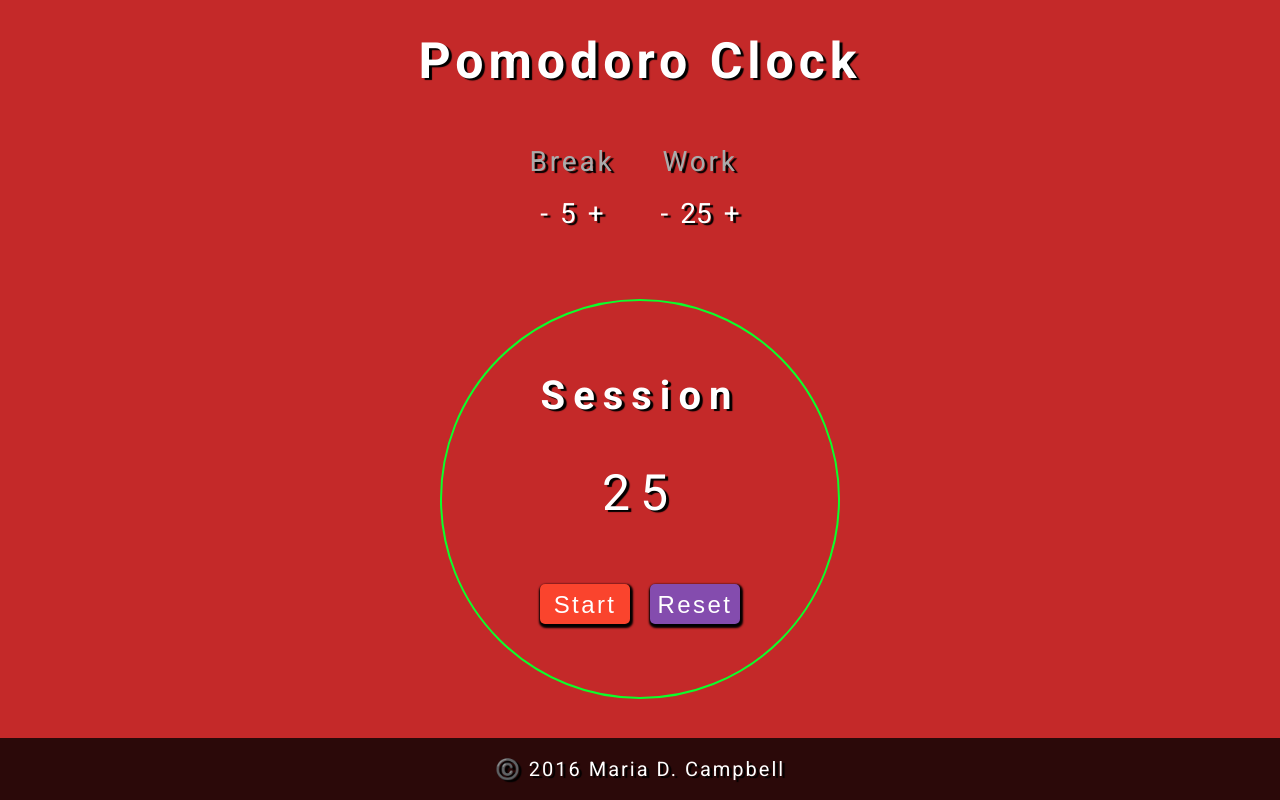
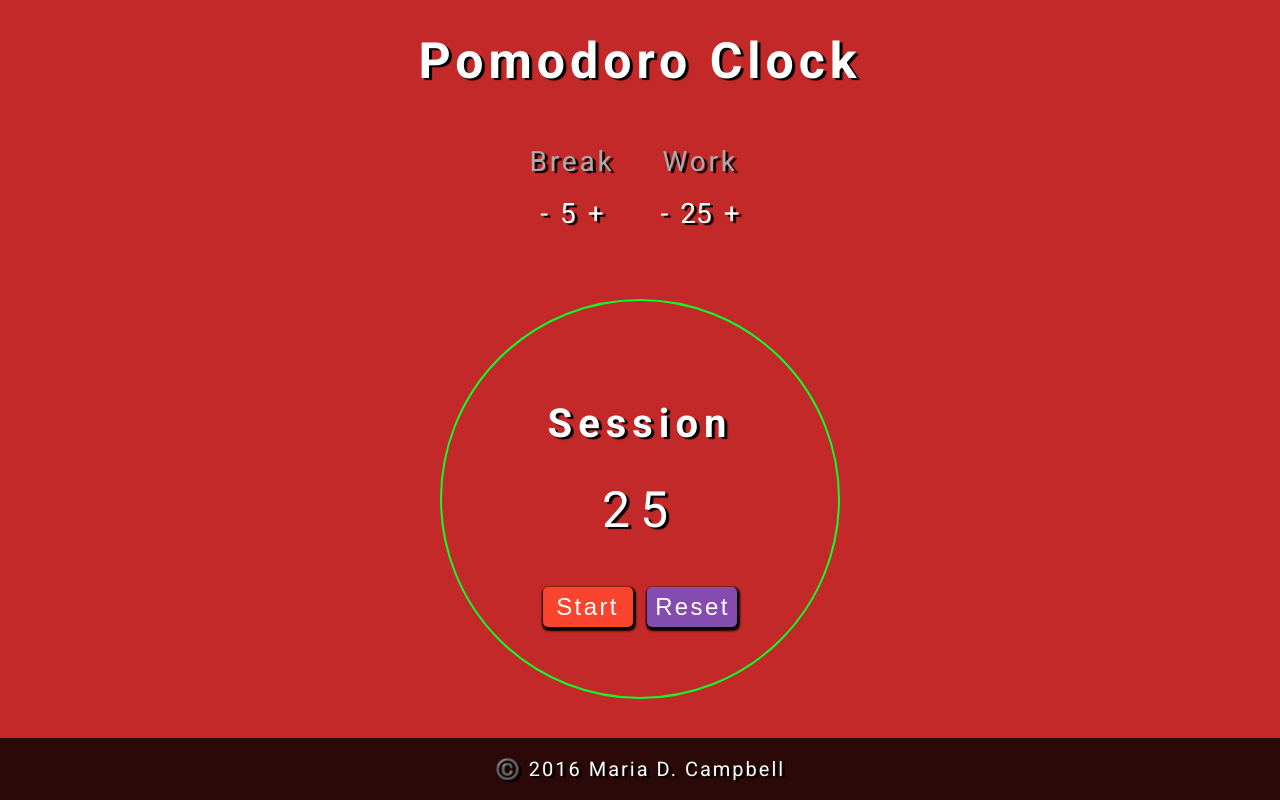
Before and after one commit to nycivicengagementtable/pomodoro-animated-timer, a website built with webpack: page app/index.html in a window 1280 px wide. Built offline with nearby package versions, Linux system fonts and the light colour scheme.

Commit message:
Adjusted timer title and clock font size when user clicks on start button.

```diff
--- a/app/assets/styles/layout/_grid.css
+++ b/app/assets/styles/layout/_grid.css
@@ -3,7 +3,6 @@
 .container {
     width: $full-width;
 }
-
 
 /* column classes */
 
--- a/app/assets/styles/modules/_timercontainer.css
+++ b/app/assets/styles/modules/_timercontainer.css
@@ -22,16 +22,20 @@
     position: relative;
     overflow: hidden;
     border-radius: 50%;
-    font-size: $largeSize;
     height: 100%;
     h2 {
-        margin-top: 16%;
-        font-size: $largeSize;
+        margin-top: 23%;
+        font-size: $midSize;
 		letter-spacing: 0.2em;
 		@media all and (min-width: $breakpointSmall) {
-			letter-spacing: 0.2em;
+			letter-spacing: 0.15em;
+			font-size: $largeSize;
 		}
     }
+}
+
+.timer-title {
+
 }
 
 .timer-filler {
@@ -52,14 +56,15 @@
 }
 
 .timer-clock {
-    margin: 2.5% 0;
-    font-size: $largestSize;
+    margin: 5% 0 10%;
+    font-size: $midSize;
 	letter-spacing: 0.2em;
     @media all and (min-width: $breakpointSmall) {
         margin: 7.5% 0 18%;
 		letter-spacing: 0.2em;
+		font-size: $largestSize;
 		@media all and (min-height: $breakpointHeightSmall2) {
-			margin-bottom: 10%;
+			margin: 5% 0 10%;
 		}
     }
 }
--- a/app/temp/styles/styles.css
+++ b/app/temp/styles/styles.css
@@ -424,17 +424,22 @@ menu {
     height: 0px;
     visibility: hidden;
 }button {
-    height: 40px;
-    width: 90px;
+    height: 30px;
+    width: 80px;
     color: white;
     border: none;
-    font-size: 1.5rem;
+    font-size: 1.25rem;
     border-radius: 5px;
     -webkit-transition: all .2s linear 0s;
     transition: all .2s linear 0s;
     box-shadow: 1px 2px 2px 2px #000;
     outline: none;
     letter-spacing: 0.1em;
+}@media all and (min-width: 600px) {button{
+    height: 40px;
+    width: 90px;
+    font-size: 1.5rem;
+  }
 }.start, .pause {
     background-color: #fa442d;
 }.start:focus, .start:active, .pause:focus, .pause:active {
@@ -532,15 +537,17 @@ menu {
     position: relative;
     overflow: hidden;
     border-radius: 50%;
-    font-size: 2.5rem;
     height: 100%;
 }.timer-inner-circle h2 {
-  margin-top: 16%;
-  font-size: 2.5rem;
+  margin-top: 23%;
+  font-size: 1.75rem;
   letter-spacing: 0.2em;
 }@media all and (min-width: 600px) {.timer-inner-circle h2{
-    letter-spacing: 0.2em;
+    letter-spacing: 0.15em;
+    font-size: 2.5rem;
   }
+}.timer-title {
+
 }.timer-filler {
     position: absolute;
     height: 125%;
@@ -553,14 +560,15 @@ menu {
 }.timer-filler-break {
     background-color: #D87D2C;
 }.timer-clock {
-    margin: 2.5% 0;
-    font-size: 3.125rem;
+    margin: 5% 0 10%;
+    font-size: 1.75rem;
 	letter-spacing: 0.2em;
 }@media all and (min-width: 600px) {.timer-clock{
     margin: 7.5% 0 18%;
     letter-spacing: 0.2em;
+    font-size: 3.125rem;
   }@media all and (min-height: 800px) {.timer-clock{
-      margin-bottom: 10%;
+      margin: 5% 0 10%;
     }
   }
 }
```
Also changed, not shown: app/assets/styles/modules/_button.css (+8 -3 lines), docs/index.html (+1 -1 lines), 2 other files.
